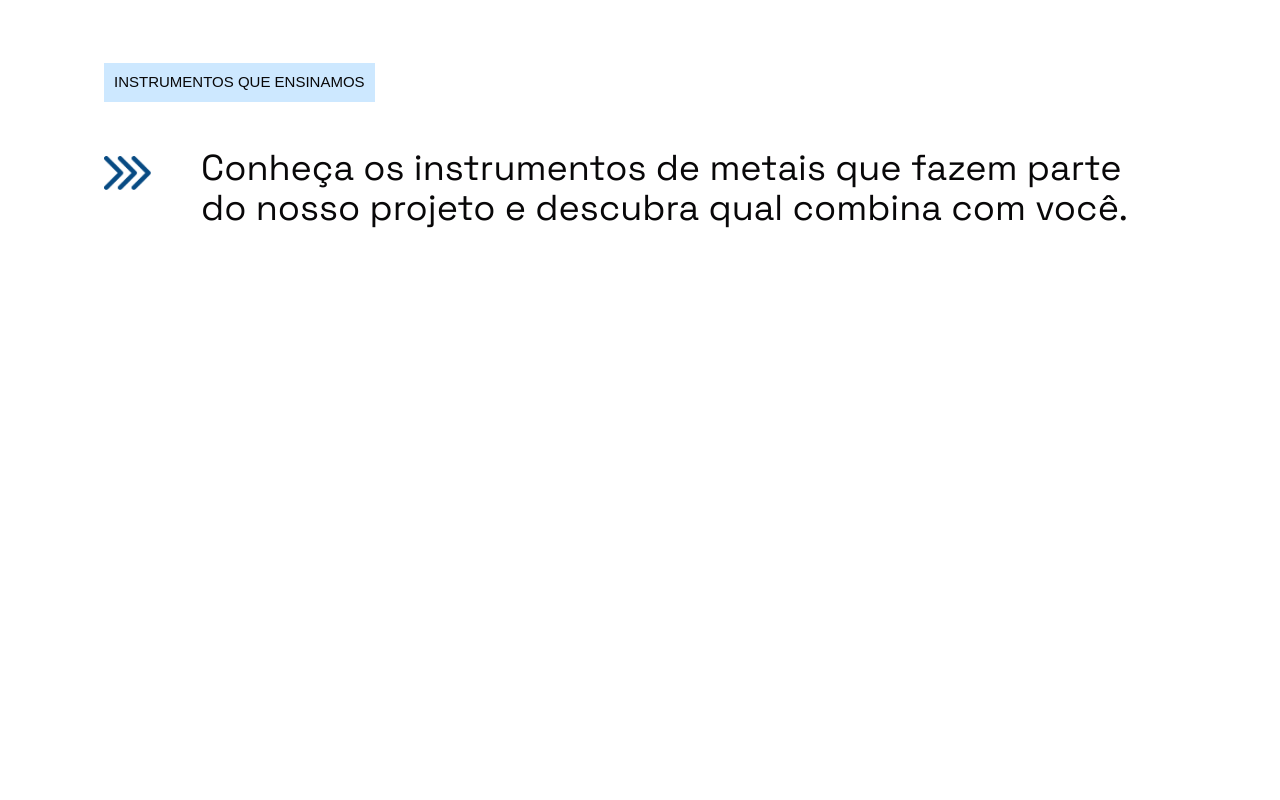
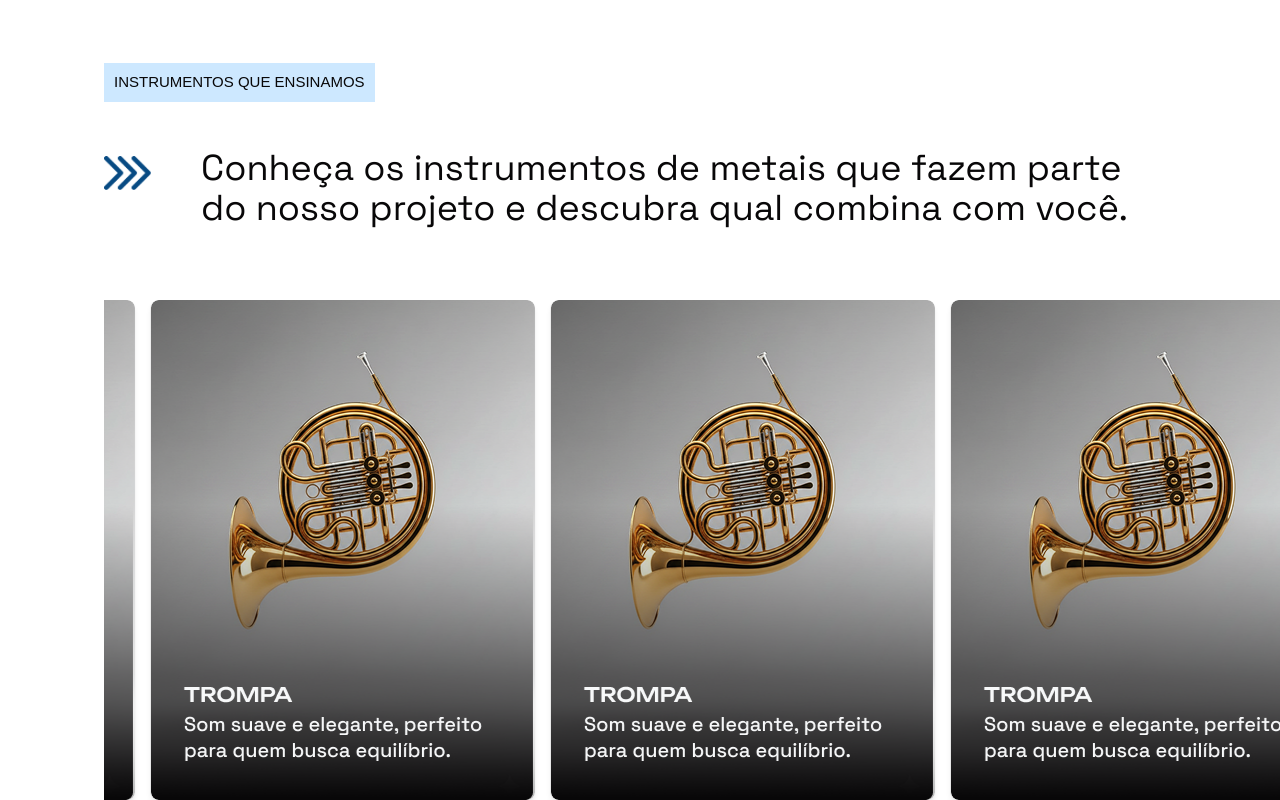
Before and after one commit to kelwinxd/filarmonica-vegasgnu, a Next.js app: page / in a window 1280 px wide. Shown: the part 1919-2719 px from the top of the page. Before the commit the page ends 2150 px from the top, so only its background shows below. Built offline with nearby package versions, Linux system fonts and the light colour scheme; a web font is replaced by a local one.

Commit message:
added carrossel isntruments

```diff
--- a/src/app/(client)/page.tsx
+++ b/src/app/(client)/page.tsx
@@ -1,6 +1,7 @@
 import About from "../components/home/About"
 import Carousel from "../components/home/Carousel"
 import Header from "../components/home/Header"
+import Services from "../components/home/Services"
 
 
 const Home = () => {
@@ -11,9 +12,10 @@ const Home = () => {
     <Header />
   </div>
   <Carousel />
-        <main className="max-w-full mx-auto px-5 md:px-10 lg:px-26">
+        <main className="max-w-full overflow-x-hidden mx-auto px-5 md:px-10 lg:px-26">
 
         <About />
+        <Services />
         </main>
 
     </div>
--- a/src/app/components/home/About.tsx
+++ b/src/app/components/home/About.tsx
@@ -1,6 +1,7 @@
 import Image from "next/image";
 import Button from "./Button";
 import AboutCard from "./AboutCard";
+import CarouselInstruments from "./CarouselInstruments";
 
 const About = () => {
   return (
@@ -82,19 +83,6 @@ const About = () => {
         </AboutCard>
       </div>
 
-      {/* Instruments */}
-    <div>
-       <div className="w-fit h-[39px] p-2.5 bg-[#CDE8FF] flex justify-center items-center">
-      <h1 className=" text-[15px] uppercase font-medium text-[#080708] megatitle"> Instrumentos que Ensinamos</h1>
-        </div>
-     </div>
-
-      <div className="flex gap-[41px] mt-[46px]">
-        <img src="/arrow.png" alt="" className="h-[34px] mt-2" />
-        <p className="text-3xl md:text-4xl text-parag">
-          Conheça os instrumentos de metais que fazem parte do nosso projeto e descubra qual combina com você.
-        </p>
-      </div>
 
 
 
--- /dev/null
+++ b/src/app/components/home/CarouselInstruments.tsx
@@ -0,0 +1,57 @@
+"use client";
+import { Swiper, SwiperSlide } from "swiper/react";
+import { Autoplay } from "swiper/modules";
+import Image from 'next/image'
+import "swiper/css";
+
+const slides = [
+  { id: 1, image: "/card-inst.png", href: "#" },
+  { id: 2, image: "/card-inst.png", href: "#" },
+  { id: 3, image: "/card-inst.png", href: "#" },
+  { id: 4, image: "/card-inst.png", href: "#" },
+];
+
+const loopedSlides = [...slides, ...slides, ...slides];
+
+const CarouselInstruments = () => {
+  return (
+    <div className="w-screen overflow-hidden">
+      <Swiper
+        modules={[Autoplay]}
+        slidesPerView={"auto"}
+        spaceBetween={16}
+        loop={true}
+
+        loopAdditionalSlides={slides.length}
+        speed={6000}
+        autoplay={{
+          delay: 2000,
+          disableOnInteraction: false,
+          pauseOnMouseEnter: true,
+        }}
+        grabCursor={true}
+        className="!pl-4"
+      >
+        {loopedSlides.map((slide, index) => (
+          <SwiperSlide
+            key={index}
+            className="!w-[307.2px] md:!w-[384px]"
+          >
+            <a href={slide.href} className="block">
+              <div className="rounded-[8px] h-[400px] md:h-[500px] relative overflow-hidden shadow-md">
+                <Image
+                  src={slide.image}
+                  alt=""
+                  fill
+                  className="w-full h-full object-cover"
+                />
+              </div>
+            </a>
+          </SwiperSlide>
+        ))}
+      </Swiper>
+    </div>
+  );
+};
+
+export default CarouselInstruments;
--- /dev/null
+++ b/src/app/components/home/Services.tsx
@@ -0,0 +1,29 @@
+import React from 'react'
+import CarouselInstruments from './CarouselInstruments'
+
+const Services = () => {
+  return (
+    <>
+     {/* Instruments */}
+    <div>
+       <div className="w-fit h-[39px] p-2.5 bg-[#CDE8FF] flex justify-center items-center">
+      <h1 className=" text-[15px] uppercase font-medium text-[#080708] megatitle"> Instrumentos que Ensinamos</h1>
+        </div>
+     </div>
+
+      <div className="flex gap-[41px] mt-[46px]">
+        <img src="/arrow.png" alt="" className="h-[34px] mt-2" />
+        <p className="text-3xl md:text-4xl text-parag">
+          Conheça os instrumentos de metais que fazem parte do nosso projeto e descubra qual combina com você.
+        </p>
+      </div>
+       {/* Carrossel Instruments */}
+      <div className="mt-[72px]">
+        <CarouselInstruments />
+      </div>
+
+    </>
+  )
+}
+
+export default Services
```
Also changed, not shown: public/card-inst.png (added).
